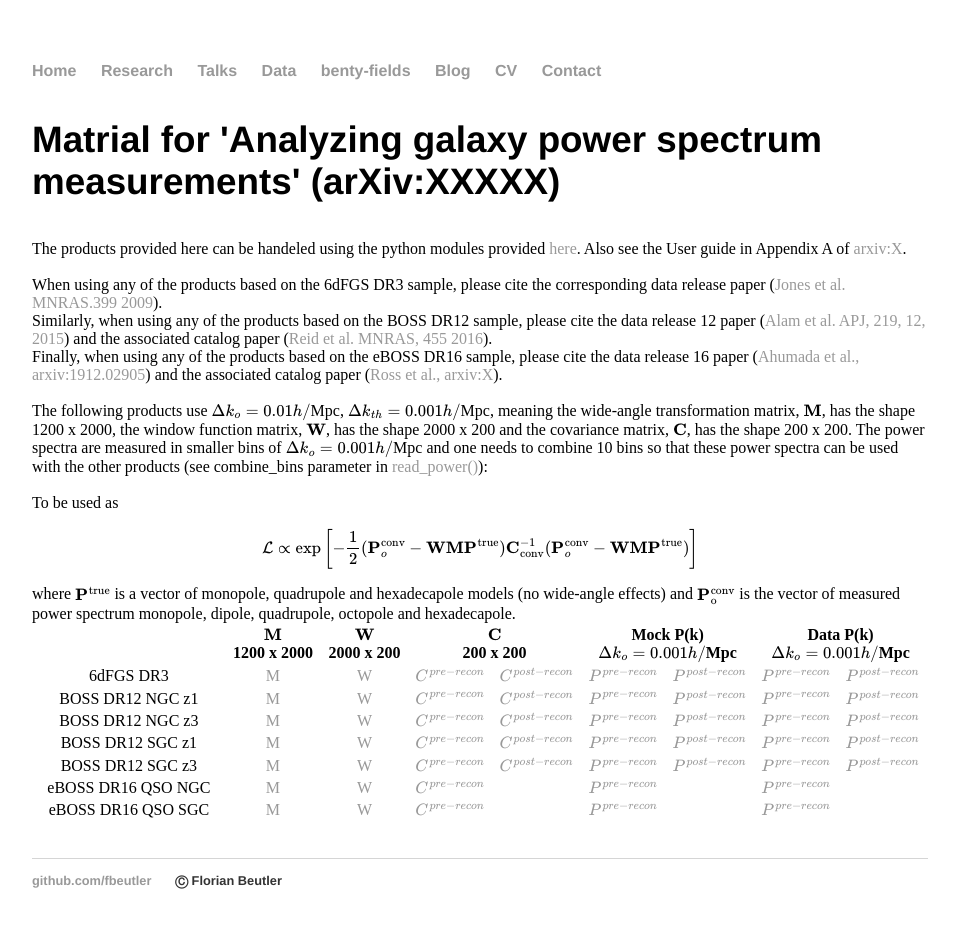
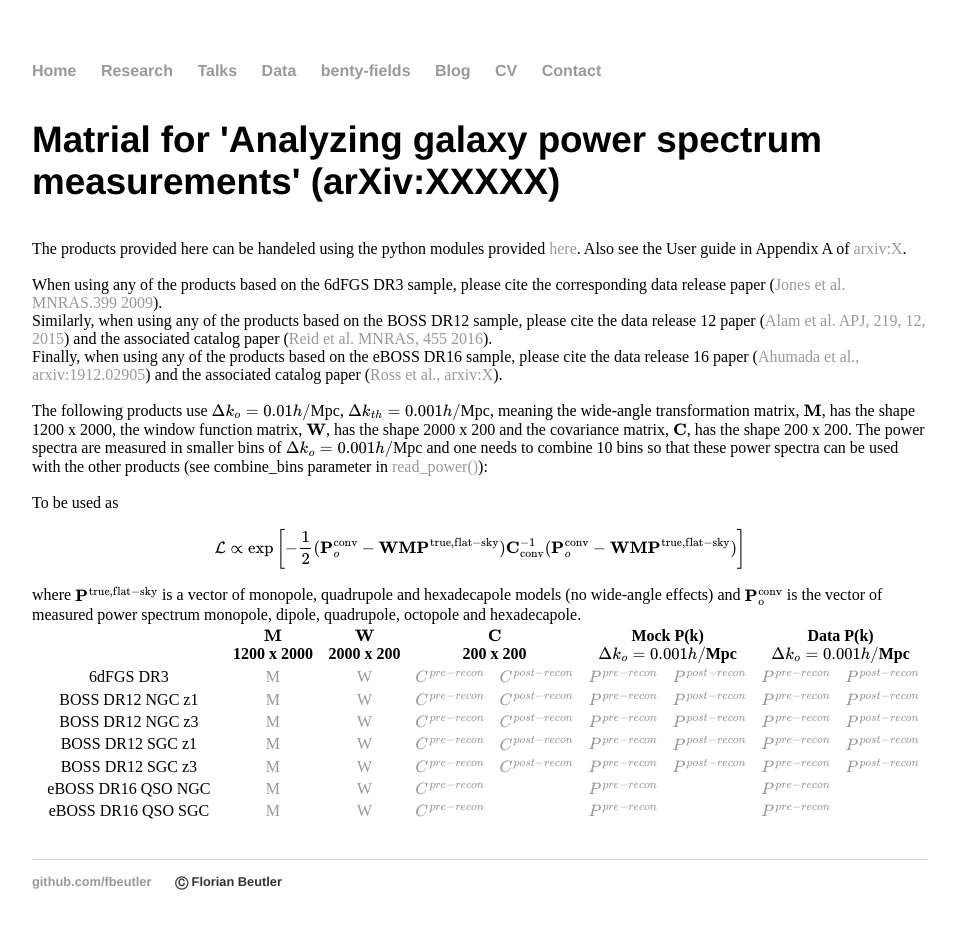
Before and after one commit to fbeutler/fbeutler.github.io, a Jekyll site: the page built from hub/deconv_paper.html, in a window 1280 px wide. Shown: the whole page, without its empty margins (160-1119 px from the left). Built offline with Jekyll 4.4.1, drawn with Linux system fonts in a browser that asks for light colours.

Commit message:
Update deconv_paper.html

```diff
--- a/hub/deconv_paper.html
+++ b/hub/deconv_paper.html
@@ -31,9 +31,9 @@ Finally, when using any of the products based on the eBOSS DR16 sample, please c
 
 	To be used as
 	$$
-	\mathcal{L} \propto \exp\left[-\frac{1}{2}(\mathbf{P}^{\rm conv}_o - \mathbf{W}\mathbf{M}\mathbf{P}^{\rm true})\mathbf{C}_{\rm conv}^{-1}(\mathbf{P}^{\rm conv}_o - \mathbf{W}\mathbf{M}\mathbf{P}^{\rm true})\right]
+	\mathcal{L} \propto \exp\left[-\frac{1}{2}(\mathbf{P}^{\rm conv}_o - \mathbf{W}\mathbf{M}\mathbf{P}^{\rm true,flat-sky})\mathbf{C}_{\rm conv}^{-1}(\mathbf{P}^{\rm conv}_o - \mathbf{W}\mathbf{M}\mathbf{P}^{\rm true,flat-sky})\right]
 	$$
-	where \(\mathbf{P}^{\rm true}\) is a vector of monopole, quadrupole and hexadecapole models (no wide-angle effects) and
+	where \(\mathbf{P}^{\rm true,flat-sky}\) is a vector of monopole, quadrupole and hexadecapole models (no wide-angle effects) and
 	\(\mathbf{P}^{\rm conv}_{\rm o}\) is the vector of measured power spectrum monopole, dipole, quadrupole, octopole and hexadecapole.
 
 <table style="width:100%">
```
